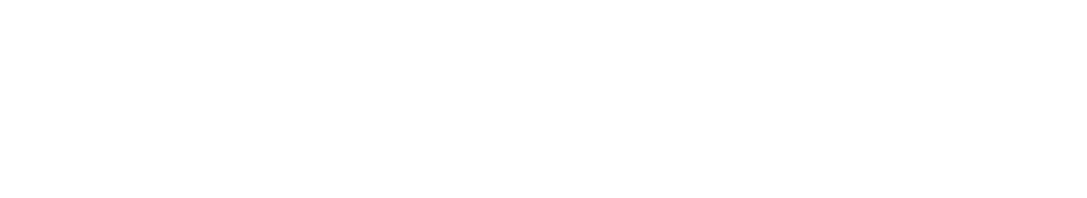
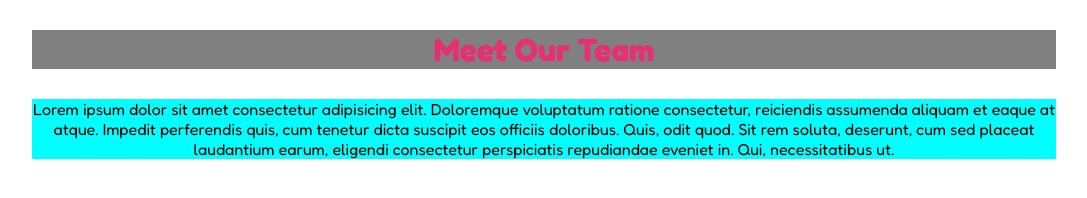
Before and after one commit to DenisConsta/html-css-float-cards, a plain HTML site: page index.html in a window 1280 px wide. Shown: the whole page, without its empty margins (96-1183 px from the left). Drawn offline with Linux system fonts and the light colour scheme.

Commit message:
[add] header

```diff
--- a/assets/css/style.css
+++ b/assets/css/style.css
@@ -1,7 +1,13 @@
+@import url('https://fonts.googleapis.com/css2?family=Fredoka:wght@300;400;500;600;700&display=swap');
+
 *{
   margin: 0;
   padding: 0;
   box-sizing: border-box;
+}
+
+body{
+  font-family: 'Fredoka', sans-serif;
 }
 
 .clearfix:after{
@@ -10,8 +16,34 @@
   clear: both;
 }
 
+.container{
+  width: 80%;
+  max-width:1200px;
+  margin: 30px auto;
+}
+
 /* utility */
 .debug{
   background-color: rgba(255, 0, 0, .25);
   border: 1px solid black;
 }
+
+/* HEADER */
+
+header{
+  text-align: center;
+  background-color: grey;
+}
+
+h1{
+  color: #E53170;
+}
+
+main{
+  background-color: blueviolet;
+}
+
+main>p{
+  background-color: aqua;
+  text-align: center;
+}
--- a/index.html
+++ b/index.html
@@ -8,6 +8,20 @@
   <title>Document</title>
 </head>
 <body>
+  <header class="container">
+    <h1>Meet Our Team</h1>
+  </header>
 
+  <main class="container">
+    <p>Lorem ipsum dolor sit amet consectetur adipisicing elit. Doloremque voluptatum ratione consectetur, reiciendis assumenda aliquam et eaque at atque. Impedit perferendis quis, cum tenetur dicta suscipit eos officiis doloribus. Quis, odit quod. Sit rem soluta, deserunt, cum sed placeat laudantium earum, eligendi consectetur perspiciatis repudiandae eveniet in. Qui, necessitatibus ut.</p>
+    <section class="">
+      <div class="row clearfix">
+        <div class="col">
+
+        </div>
+
+      </div>
+    </section>
+  </main>
 </body>
 </html>
```
